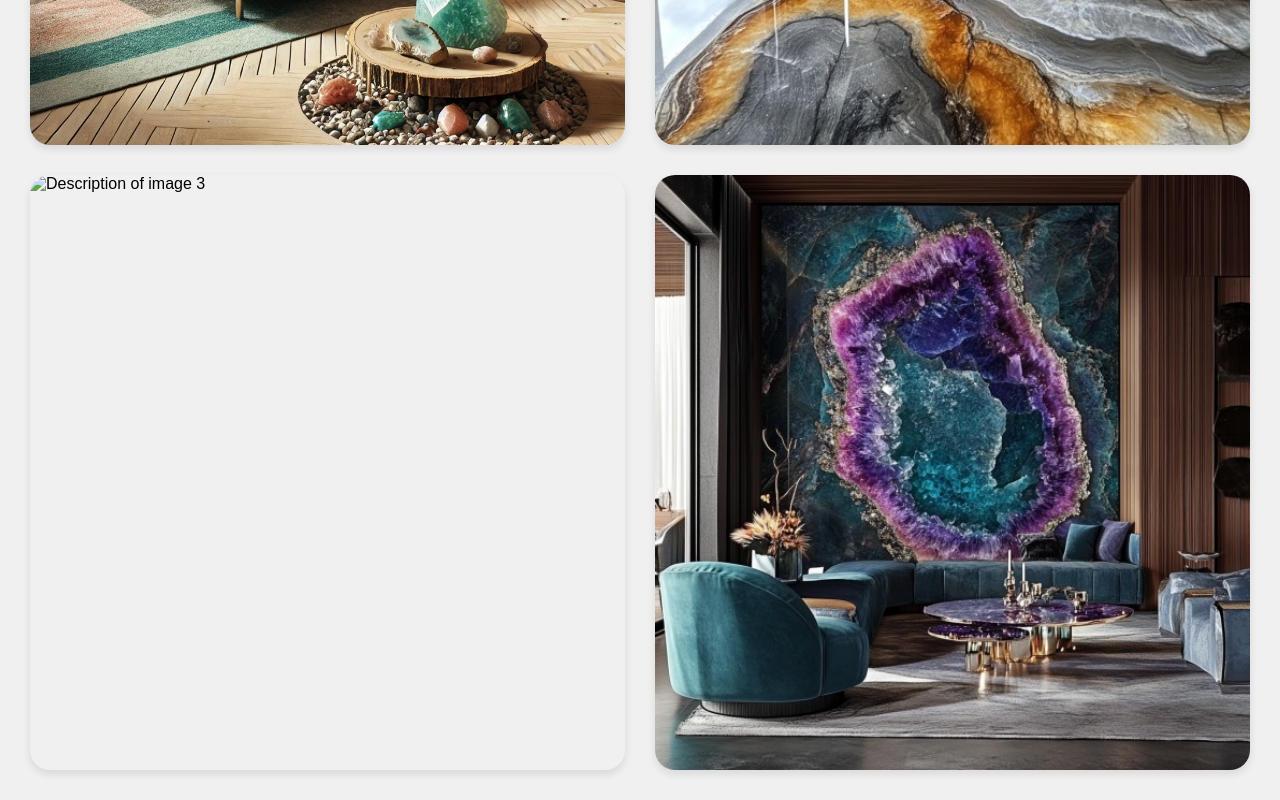
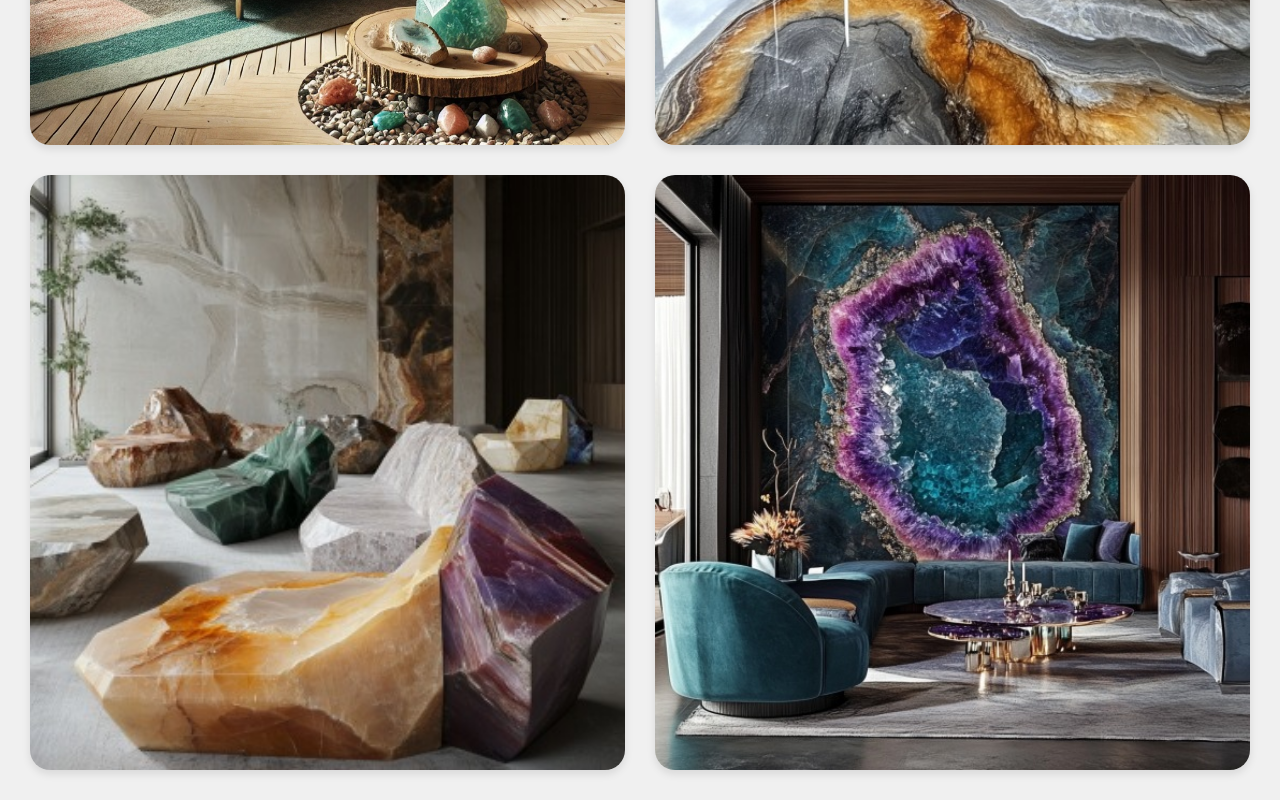
Before and after one commit to MG175/Design, a plain HTML site: page gemstones-features.html in a window 1280 px wide. Shown: the part 480-1280 px from the top of the page. Drawn offline with Linux system fonts and the light colour scheme.

Commit message:
Add files via upload

```diff
--- a/gemstones-features.html
+++ b/gemstones-features.html
@@ -40,7 +40,7 @@
     <div class="gallery">
         <img src="gem4.jpg" alt="Description of image 1">
         <img src="gem2.jpg" alt="Description of image 2">
-        <img src="gem33.jpg" alt="Description of image 3">
+        <img src="gem3.jpg" alt="Description of image 3">
         <img src="gem1.jpg" alt="Description of image 4">
     </div>
 
```
Also changed, not shown: index.html (+1 -1 lines).
